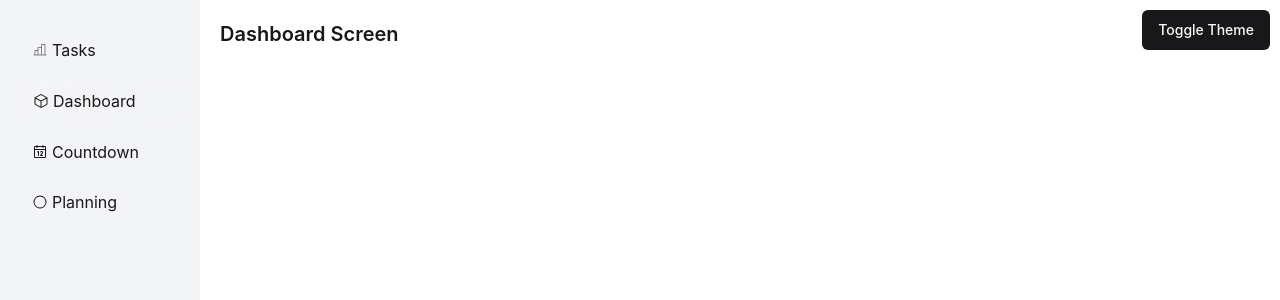
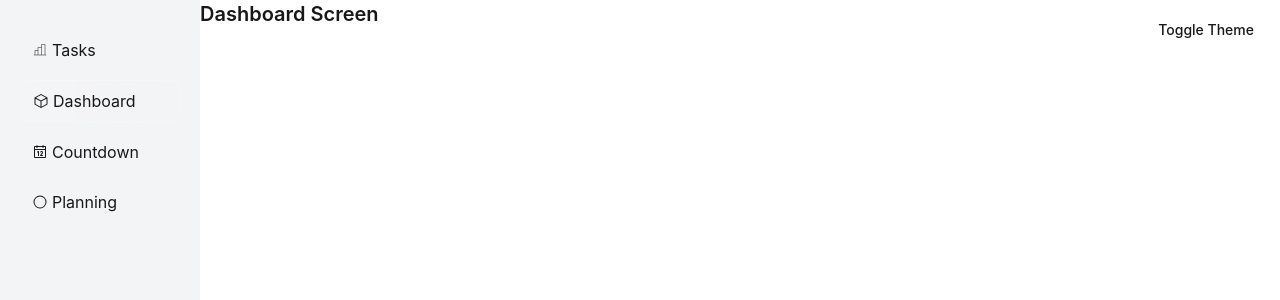
Before and after one commit to devsoc-unsw/trainee-world-24t3, a React (Vite) app in the folder frontend/: page /dashboard in a window 1280 px wide. Shown: the top 300 px of the page. Built offline with nearby package versions, Linux system fonts and the light colour scheme.

Commit message:
Configure index.css

```diff
--- a/frontend/src/index.css
+++ b/frontend/src/index.css
@@ -15,32 +15,25 @@ code {
   font-family: source-code-pro, Menlo, Monaco, Consolas, 'Courier New',
     monospace;
 }
-.day {
-  --background-color: white;
+
+.night {
+  @apply text-white;
+  @apply bg-neutral-800;
 }
 
-.night {
-  --background-color: black;
-}
-
-body {
-  background-color: var(--background-color);
-  color: var(--text-color);
+.day {
+  @apply text-zinc-900;
+  @apply bg-white;
 }
 
 .layout-main {
   display: flex;
-  /* background-color: green; */
   height: 100vh;
   flex: 1;
 }
 
-.main-content {
-  flex: 1;
-  padding: 20px;
-}
 
-@layer base {
+/* @layer base {
   :root {
     --background: 0 0% 100%;
     --foreground: 240 10% 3.9%;
@@ -103,4 +96,4 @@ body {
   body {
     @apply bg-background text-foreground;
   }
-}
+white } */
```
